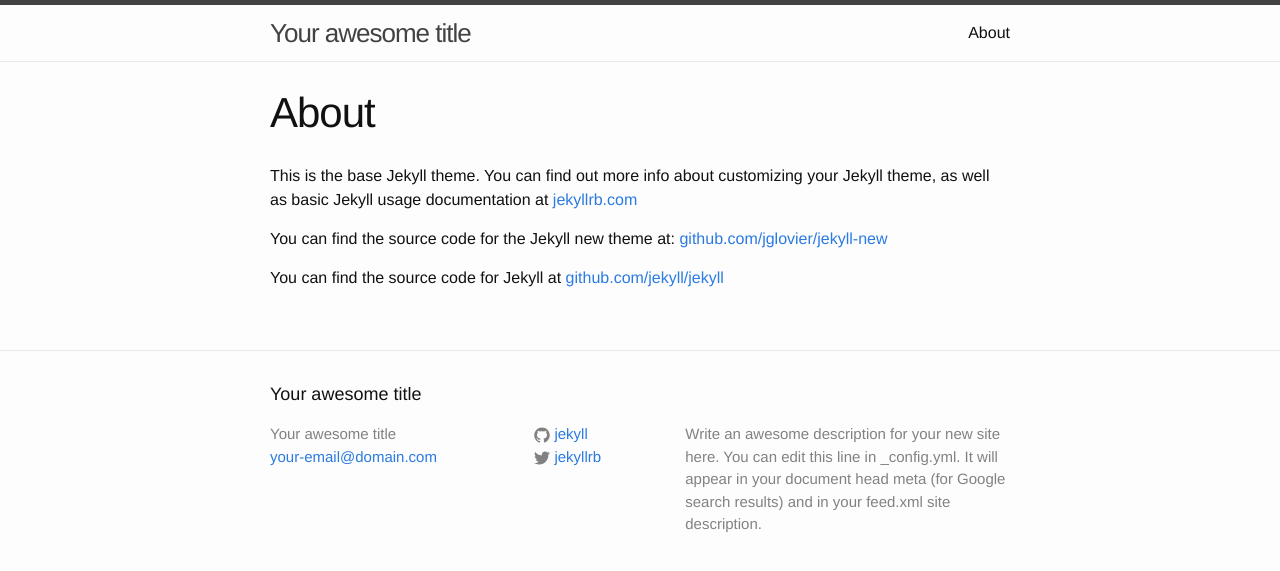
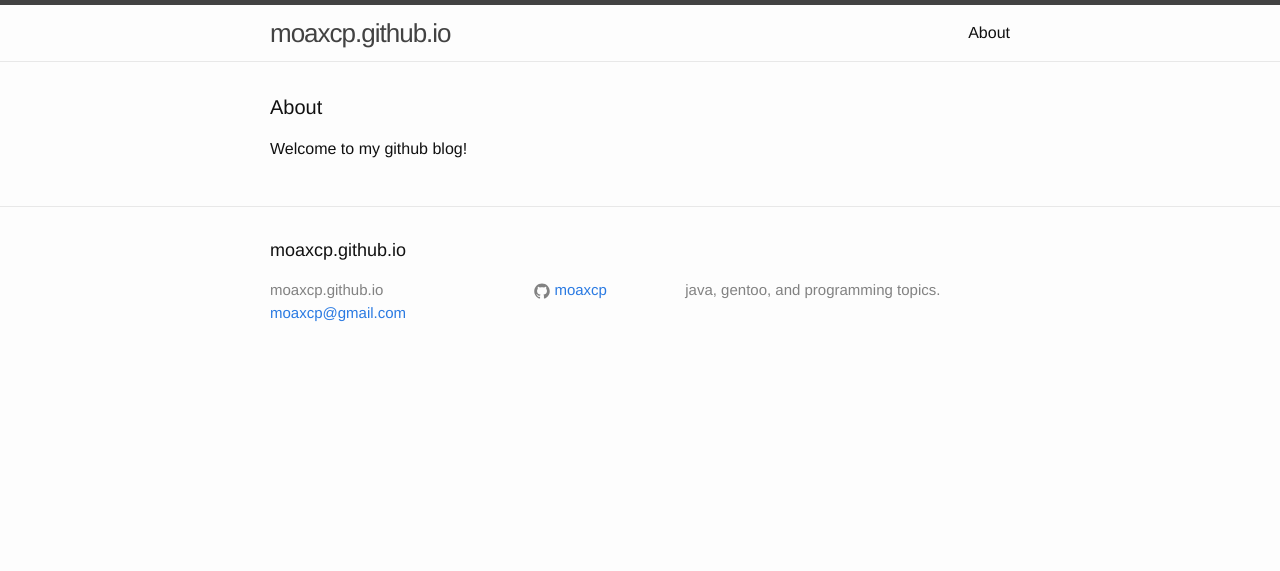
Before and after one commit to moaxcp/moaxcp.github.io, a Jekyll site: the page built from about/index.html, in a window 1280 px wide. Shown: the top 571 px of the page. Built offline with Jekyll 4.4.1, drawn with Linux system fonts in a browser that asks for light colours.

Commit message:
adding about page. fixing titles.

```diff
--- a/_config.yml
+++ b/_config.yml
@@ -1,14 +1,11 @@
 # Site settings
-title: Your awesome title
-email: your-email@domain.com
+title: moaxcp.github.io
+email: moaxcp@gmail.com
 description: > # this means to ignore newlines until "baseurl:"
-  Write an awesome description for your new site here. You can edit this
-  line in _config.yml. It will appear in your document head meta (for
-  Google search results) and in your feed.xml site description.
+  java, gentoo, and programming topics.
 baseurl: "" # the subpath of your site, e.g. /blog/
-url: "http://yourdomain.com" # the base hostname & protocol for your site
-twitter_username: jekyllrb
-github_username:  jekyll
+url: "http://moaxcp.github.com" # the base hostname & protocol for your site
+github_username:  moaxcp
 
 # Build settings
 markdown: kramdown
--- /dev/null
+++ b/about/index.html
@@ -0,0 +1,10 @@
+---
+layout: default
+---
+
+<div class="home">
+
+  <h1 class="page-heading">About</h1>
+
+  <p>Welcome to my github blog!</p>
+</div>
```
Also changed, not shown: _pages/2014-12-18-about.html (deleted, +0 -21 lines).
